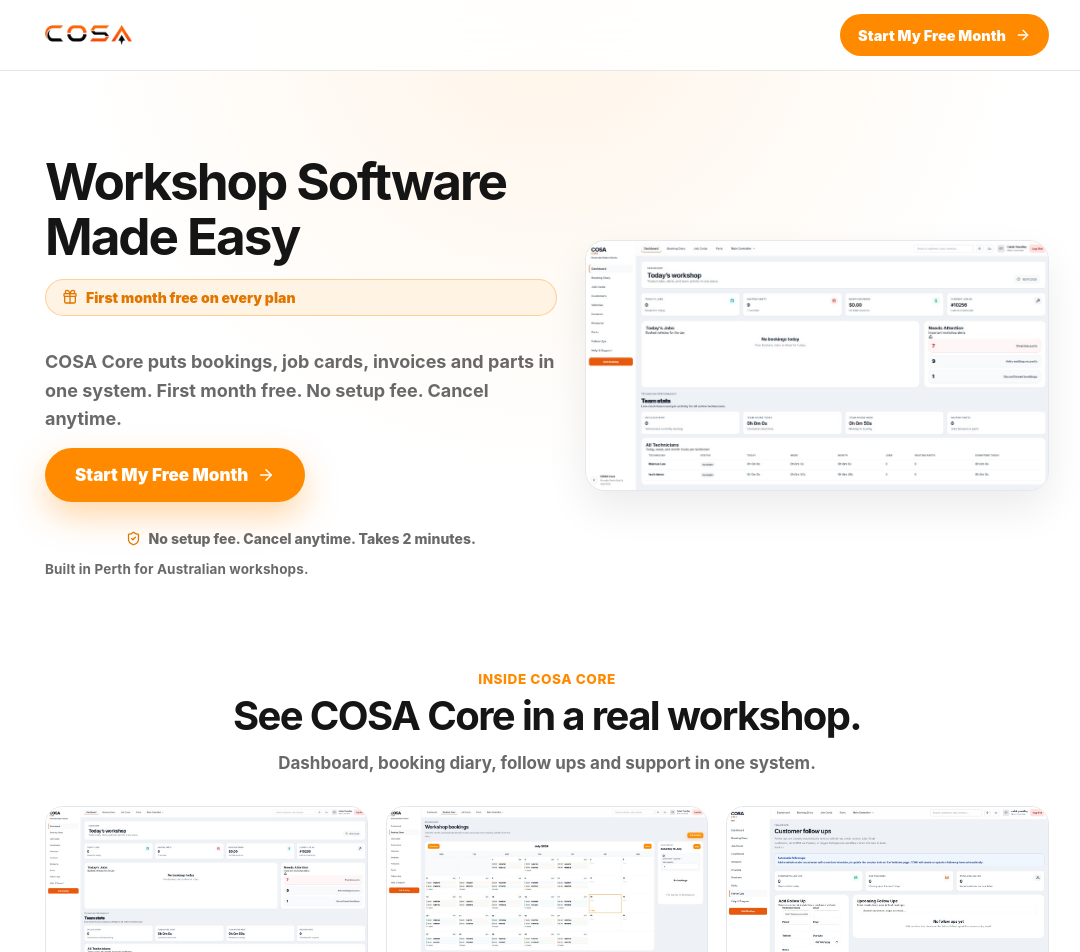
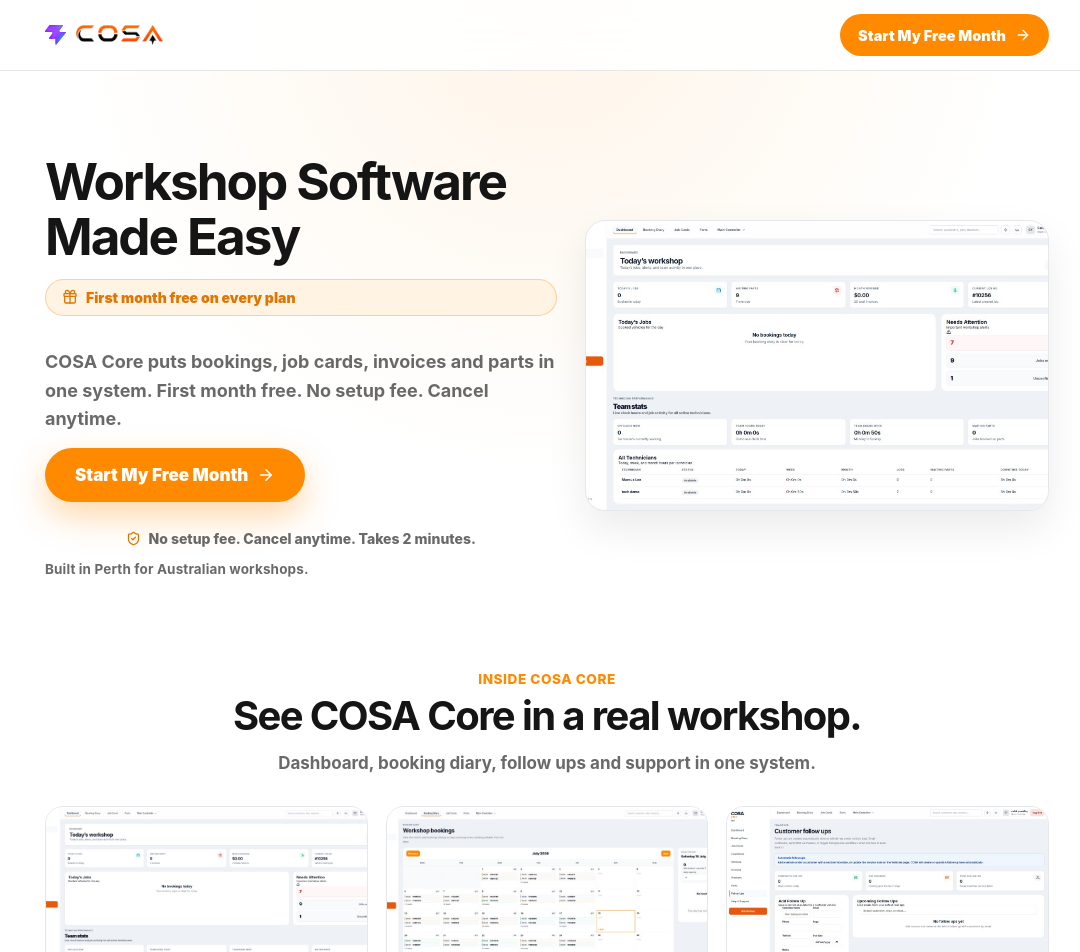
Before and after one commit to Cosanetau/cosa-ads-landing, a React (Vite) app: page / in a window 1280 px wide. Shown: the top 952 px of the page, without its empty margins (93-1173 px from the left). Built offline with nearby package versions, Linux system fonts and the light colour scheme; the HTML template or start-up script is replaced by a standard one.

Commit message:
Add logo mark, click-to-enlarge screenshots, and equal-height gallery cards
Co-authored-by: Cursor <cursoragent@cursor.com>

```diff
--- a/src/App.jsx
+++ b/src/App.jsx
@@ -21,7 +21,8 @@ const CTA_LABEL = "Start My Free Month";
 
 function getOfferSubscribeUrl(planKey, billingCycle = DEFAULT_BILLING) {
   const billing = billingCycle === "yearly" ? "yearly" : "monthly";
-  return `${CORE_APP_URL}/subscribe?plan=${planKey}&billing=${billing}&code=${OFFER_PROMO_CODE}`;
+  // from=ads sends checkout back to this domain's thank-you page for conversion.
+  return `${CORE_APP_URL}/subscribe?plan=${planKey}&billing=${billing}&code=${OFFER_PROMO_CODE}&from=ads`;
 }
 
 function getYearlyPrice(monthlyPrice) {
@@ -323,13 +324,15 @@ function Microcopy() {
   );
 }
 
-function Header({ billingCycle }) {
+function Header({ billingCycle, minimal = false }) {
   return (
     <header className="site-header">
       <a className="brand" href={MAIN_SITE_URL} aria-label="COSA home">
-        <img src="/cosa-wordmark.png" alt="COSA" />
+        <img className="brand-mark" src="/favicon.svg" alt="" aria-hidden="true" />
+        <img className="brand-wordmark" src="/cosa-wordmark.png" alt="COSA" />
       </a>
 
+      {!minimal ? (
         <a
           className="header-button"
           href={getOfferSubscribeUrl(DEFAULT_PLAN_KEY, billingCycle)}
@@ -337,11 +340,73 @@ function Header({ billingCycle }) {
           {CTA_LABEL}
           <ArrowRight size={16} />
         </a>
+      ) : null}
     </header>
   );
 }
 
-function Hero({ billingCycle, landing }) {
+function ImageLightbox({ image, onClose }) {
+  useEffect(() => {
+    function onKeyDown(event) {
+      if (event.key === "Escape") onClose();
+    }
+
+    document.body.style.overflow = "hidden";
+    window.addEventListener("keydown", onKeyDown);
+
+    return () => {
+      document.body.style.overflow = "";
+      window.removeEventListener("keydown", onKeyDown);
+    };
+  }, [onClose]);
+
+  if (!image) return null;
+
+  return (
+    <div
+      className="image-lightbox"
+      role="dialog"
+      aria-modal="true"
+      aria-label={image.alt}
+      onClick={onClose}
+    >
+      <button
+        type="button"
+        className="image-lightbox-close"
+        aria-label="Close enlarged image"
+        onClick={onClose}
+      >
+        ×
+      </button>
+      <figure className="image-lightbox-frame" onClick={(event) => event.stopPropagation()}>
+        <img src={image.src} alt={image.alt} />
+        {image.label ? <figcaption>{image.label}</figcaption> : null}
+      </figure>
+    </div>
+  );
+}
+
+function ZoomableImage({ shot, onOpen, className = "screenshot-thumb" }) {
+  return (
+    <button
+      type="button"
+      className={className}
+      onClick={() => onOpen(shot)}
+      aria-label={`Enlarge ${shot.label}`}
+    >
+      <img src={shot.src} alt={shot.alt} />
+      <span className="screenshot-zoom-hint">Click to enlarge</span>
+    </button>
+  );
+}
+
+function Hero({ billingCycle, landing, onOpenImage }) {
+  const heroShot = {
+    src: landing.image,
+    alt: landing.imageAlt,
+    label: landing.headline,
+  };
+
   return (
     <section className="hero hero-with-shot">
       <div className="hero-copy">
@@ -364,13 +429,17 @@ function Hero({ billingCycle, landing }) {
       </div>
 
       <div className="hero-shot">
-        <img src={landing.image} alt={landing.imageAlt} />
+        <ZoomableImage
+          shot={heroShot}
+          onOpen={onOpenImage}
+          className="hero-shot-button"
+        />
       </div>
     </section>
   );
 }
 
-function ProductShowcase({ landing }) {
+function ProductShowcase({ landing, onOpenImage }) {
   const gallery = (landing.gallery || ["dashboard", "booking-diary", "follow-ups"])
     .map((key) => screenshotMeta[key])
     .filter(Boolean);
@@ -386,7 +455,7 @@ function ProductShowcase({ landing }) {
       <div className="screenshot-grid">
         {gallery.map((shot) => (
           <figure key={shot.src} className="screenshot-card">
-            <img src={shot.src} alt={shot.alt} />
+            <ZoomableImage shot={shot} onOpen={onOpenImage} />
             <figcaption>{shot.label}</figcaption>
           </figure>
         ))}
@@ -703,7 +772,10 @@ function WelcomeBridge() {
   }, [sessionId]);
 
   return (
+    <>
+      <Header billingCycle={DEFAULT_BILLING} minimal />
       <main className="welcome-bridge welcome-thankyou">
+        <img src="/favicon.svg" alt="" className="welcome-brand-mark" aria-hidden="true" />
         <img src="/cosa-wordmark.png" alt="COSA" width="160" />
 
       {status === "checking" ? (
@@ -757,6 +829,7 @@ function WelcomeBridge() {
         </>
       ) : null}
       </main>
+    </>
   );
 }
 
@@ -767,6 +840,7 @@ function getLandingConfig() {
 
 export default function App() {
   const [billingCycle, setBillingCycle] = useState(DEFAULT_BILLING);
+  const [lightboxImage, setLightboxImage] = useState(null);
   const landing = getLandingConfig();
 
   if (window.location.pathname.startsWith("/welcome")) {
@@ -776,8 +850,12 @@ export default function App() {
   return (
     <main>
       <Header billingCycle={billingCycle} />
-      <Hero billingCycle={billingCycle} landing={landing} />
-      <ProductShowcase landing={landing} />
+      <Hero
+        billingCycle={billingCycle}
+        landing={landing}
+        onOpenImage={setLightboxImage}
+      />
+      <ProductShowcase landing={landing} onOpenImage={setLightboxImage} />
       <PricingSection
         billingCycle={billingCycle}
         setBillingCycle={setBillingCycle}
@@ -788,6 +866,9 @@ export default function App() {
       <FinalCtaSection billingCycle={billingCycle} />
       <Footer />
       <StickyMobileCta billingCycle={billingCycle} />
+      {lightboxImage ? (
+        <ImageLightbox image={lightboxImage} onClose={() => setLightboxImage(null)} />
+      ) : null}
     </main>
   );
 }
--- a/src/index.css
+++ b/src/index.css
@@ -74,7 +74,21 @@ h3 {
   backdrop-filter: blur(18px);
 }
 
-.brand img {
+.brand {
+  display: inline-flex;
+  align-items: center;
+  gap: 10px;
+}
+
+.brand-mark {
+  display: block;
+  width: 28px;
+  height: 28px;
+  flex-shrink: 0;
+}
+
+.brand img,
+.brand-wordmark {
   display: block;
   height: 20px;
   width: auto;
@@ -818,37 +832,139 @@ h3 {
   box-shadow: 0 18px 40px rgba(16, 16, 16, 0.08);
 }
 
-.hero-shot img {
-  display: block;
-  width: 100%;
-  height: auto;
+.hero-shot-button {
+  border-radius: 20px;
 }
 
 .screenshot-grid {
   display: grid;
   grid-template-columns: repeat(3, minmax(0, 1fr));
   gap: 18px;
+  align-items: stretch;
 }
 
 .screenshot-card {
   margin: 0;
+  display: flex;
+  flex-direction: column;
+  height: 100%;
   border: 1px solid #e5e7eb;
   border-radius: 18px;
   overflow: hidden;
   background: #fff;
 }
 
-.screenshot-card img {
+.screenshot-thumb,
+.hero-shot-button {
+  position: relative;
   display: block;
   width: 100%;
-  height: auto;
+  margin: 0;
+  padding: 0;
+  border: 0;
+  background: #f3f4f6;
+  cursor: zoom-in;
+  overflow: hidden;
+}
+
+.screenshot-thumb {
+  flex: 1 1 auto;
+  aspect-ratio: 16 / 10;
+}
+
+.hero-shot-button {
+  aspect-ratio: 16 / 10;
+}
+
+.screenshot-thumb img,
+.hero-shot-button img {
+  display: block;
+  width: 100%;
+  height: 100%;
+  object-fit: cover;
+  object-position: top center;
+}
+
+.screenshot-zoom-hint {
+  position: absolute;
+  right: 10px;
+  bottom: 10px;
+  padding: 6px 10px;
+  border-radius: 999px;
+  background: rgba(16, 16, 16, 0.72);
+  color: #fff;
+  font-size: 11px;
+  font-weight: 800;
+  letter-spacing: 0.02em;
+  opacity: 0;
+  transition: opacity 0.18s ease;
+}
+
+.screenshot-thumb:hover .screenshot-zoom-hint,
+.hero-shot-button:hover .screenshot-zoom-hint {
+  opacity: 1;
 }
 
 .screenshot-card figcaption {
+  flex-shrink: 0;
   padding: 12px 14px;
   font-weight: 800;
   color: #111827;
   border-top: 1px solid #e5e7eb;
+}
+
+.image-lightbox {
+  position: fixed;
+  inset: 0;
+  z-index: 120;
+  display: grid;
+  place-items: center;
+  padding: 24px;
+  background: rgba(16, 16, 16, 0.84);
+}
+
+.image-lightbox-frame {
+  margin: 0;
+  max-width: min(1200px, 96vw);
+  max-height: 90vh;
+}
+
+.image-lightbox-frame img {
+  display: block;
+  width: 100%;
+  max-height: calc(90vh - 48px);
+  object-fit: contain;
+  border-radius: 14px;
+  background: #fff;
+}
+
+.image-lightbox-frame figcaption {
+  margin-top: 12px;
+  color: #fff;
+  text-align: center;
+  font-weight: 800;
+}
+
+.image-lightbox-close {
+  position: absolute;
+  top: 18px;
+  right: 18px;
+  width: 42px;
+  height: 42px;
+  border: 0;
+  border-radius: 999px;
+  background: rgba(255, 255, 255, 0.14);
+  color: #fff;
+  font-size: 28px;
+  line-height: 1;
+  cursor: pointer;
+}
+
+.welcome-brand-mark {
+  display: block;
+  width: 44px;
+  height: 44px;
+  margin: 0 auto 10px;
 }
 
 @media (max-width: 860px) {
```
Lines whose indentation alone changed are shown as unchanged.
